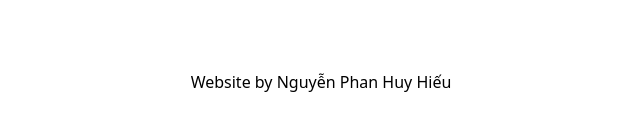
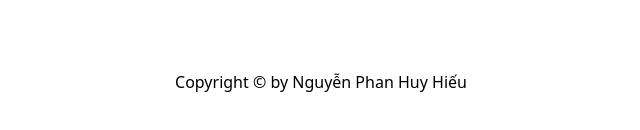
Before and after one commit to hrs1408/cv, a plain HTML site: page index.html in a window 1280 px wide. Shown: the part 318-448 px from the top of the page, 319-959 px from the left. Drawn offline with nearby package versions, Linux system fonts and the light colour scheme.

Commit message:
Update index.html

```diff
--- a/index.html
+++ b/index.html
@@ -11,7 +11,7 @@
 
 <body>
     <div class="w-screen h-screen flex items-center justify-center">
-        <h1>Website by Nguyễn Phan Huy Hiếu</h1>
+        <h1>Copyright © by Nguyễn Phan Huy Hiếu</h1>
     </div>
 </body>
 
```
